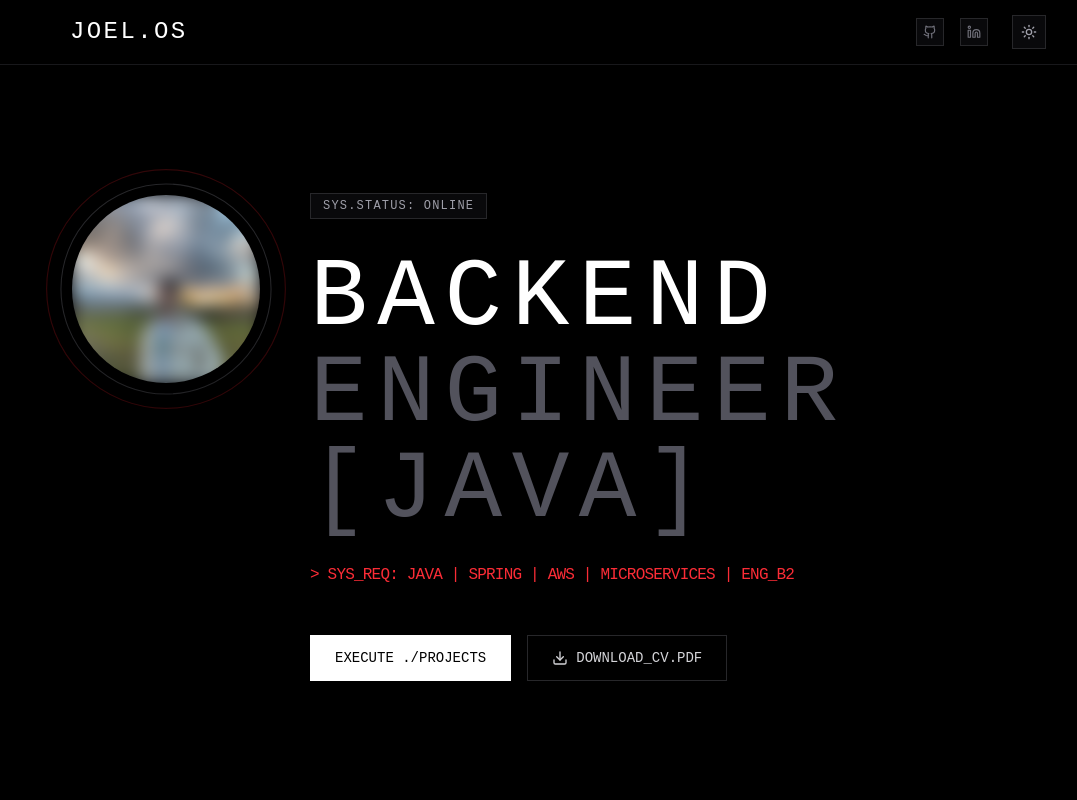
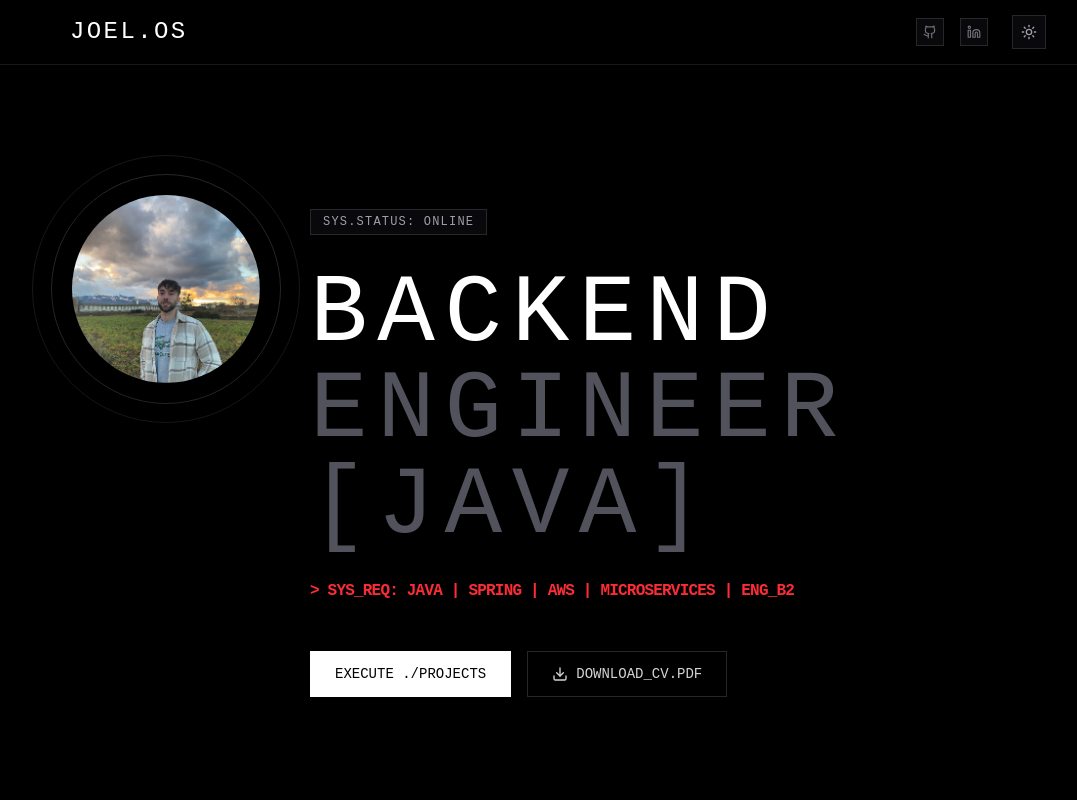
Before and after one commit to joelzgz14/portfolio, a Next.js app: page / in a window 1280 px wide. Shown: the top 800 px of the page, without its empty margins (82-1159 px from the left). Built offline with nearby package versions, Linux system fonts and the light colour scheme.

Commit message:
Avatar effect changed

```diff
--- a/src/app/globals.css
+++ b/src/app/globals.css
@@ -8,19 +8,16 @@
   .font-mono { font-family: 'Space Mono', monospace; }
   .font-dot { font-family: 'VT323', monospace; }
 
-  /* Rejillas de Puntos (Mejoradas para legibilidad y profesionalidad) */
-  /* Modo Claro: Fondo zinc-50, puntos zinc-300 muy finos */
+  /* Rejillas de Puntos fine-tuned (Nothing OS Look) */
   .bg-dot-grid {
-    background-image: radial-gradient(circle, #d4d4d8 0.5px, transparent 0.5px); /* zinc-300 dot on zinc-50 bg */
+    background-image: radial-gradient(circle, #000000 0.5px, transparent 0.5px);
     background-size: 24px 24px;
   }
-
-  /* Modo Oscuro: Fondo black, puntos zinc-900 muy finos */
   .dark .bg-dot-grid {
-    background-image: radial-gradient(circle, #262626 0.5px, transparent 0.5px); /* zinc-900 dot on black bg */
+    background-image: radial-gradient(circle, #333333 0.5px, transparent 0.5px);
   }
 
-  /* Animaciones Reveal (Scroll) Mejoradas */
+  /* Animaciones Reveal de Scroll Mejoradas */
   .reveal {
     opacity: 0;
     transform: translateY(30px) scale(0.98);
@@ -37,4 +34,46 @@
   .delay-0 { transition-delay: 0ms; }
   .delay-1 { transition-delay: 150ms; }
   .delay-2 { transition-delay: 300ms; }
+
+  /* -------------------------------------------------- */
+  /* --- NUEVA SECCIÓN: ANIMACIONES AVATAR AUTOPLAY --- */
+  /* -------------------------------------------------- */
+
+  /* 1. La línea de escáner roja: barrido rápido y desaparición */
+  @keyframes scanner-sweep {
+    0% { top: -10%; opacity: 0; }
+    10% { opacity: 1; }
+    80% { opacity: 1; }
+    100% { top: 110%; opacity: 0; }
+  }
+
+  /* 2. La foto: transición sedosa de B/N a Color (coordinada con el escáner) */
+  @keyframes photo-reveal {
+    0% { filter: grayscale(1); opacity: 0.8; }
+    60% { filter: grayscale(1); opacity: 0.8; } /* Mantiene el B/N hasta casi el final */
+    100% { filter: grayscale(0); opacity: 1; }
+  }
+
+  /* 3. La rejilla Dot Matrix: desaparece progresivamente */
+  @keyframes dots-fade {
+    0% { opacity: 0.3; }
+    70% { opacity: 0.3; }
+    100% { opacity: 0; }
+  }
+
+  /* Clases para aplicar las animaciones */
+  .animate-scanner {
+    animation: scanner-sweep 2.5s cubic-bezier(0.65, 0, 0.35, 1) forwards;
+    animation-delay: 0.8s; /* Espera un poco a que cargue la página */
+  }
+
+  .animate-photo-reveal {
+    animation: photo-reveal 2.8s cubic-bezier(0.65, 0, 0.35, 1) forwards;
+    animation-delay: 0.8s;
+  }
+
+  .animate-dots-fade {
+    animation: dots-fade 2.5s cubic-bezier(0.65, 0, 0.35, 1) forwards;
+    animation-delay: 0.8s;
+  }
 }
--- a/src/app/page.tsx
+++ b/src/app/page.tsx
@@ -20,32 +20,43 @@ export default function HomePage() {
   return (
     <main className="pb-24">
      {/* SECCIÓN 1: HERO */}
+{/* SECCIÓN 1: HERO CON EFECTO AVATAR AUTOPLAY */}
 <section className="py-24 md:py-32 border-b border-zinc-200 dark:border-zinc-900 relative reveal">
   <Container>
     <div className="flex flex-col md:flex-row gap-12 items-center md:items-start">
 
-      {/* --- BLOQUE DE AVATAR CON EFECTO PIXEL/BLUR --- */}
-      <div className="relative w-32 h-32 md:w-48 md:h-48 shrink-0 group/avatar">
-        {/* Anillos de hardware decorativos */}
-        <div className="absolute inset-0 border border-zinc-300 dark:border-zinc-800 rounded-full scale-110"></div>
-        <div className="absolute inset-0 border border-red-600/20 dark:border-red-500/20 rounded-full scale-125 animate-pulse"></div>
+      {/* --- BLOQUE DE AVATAR: EL ESCÁNER DE REVELADO (AUTOPLAY) --- */}
+      <div className="relative w-32 h-32 md:w-48 md:h-48 shrink-0">
 
-        {/* Contenedor de la imagen */}
-        <div className="w-full h-full rounded-full overflow-hidden border-2 border-white dark:border-black shadow-2xl relative bg-zinc-100 dark:bg-zinc-950 flex items-center justify-center">
+        {/* Anillos de hardware externos (Sutiles y fijos) */}
+        <div className="absolute inset-[-10%] border border-zinc-200 dark:border-zinc-800 rounded-full"></div>
+        <div className="absolute inset-[-20%] border border-zinc-100 dark:border-zinc-900 rounded-full"></div>
+
+        {/* Contenedor Principal (Máscara circular) */}
+        <div className="w-full h-full rounded-full overflow-hidden border-2 border-white dark:border-black bg-zinc-100 dark:bg-zinc-950 shadow-2xl relative z-10 flex items-center justify-center">
+
+          {/* La Imagen (Aplica la animación de B/N a Color) */}
           <img
             src={siteConfig.avatarUrl}
             alt={siteConfig.name}
-            /* Transición de blur: empieza en 8px y se limpia al hacer hover */
-            className="w-full h-full object-cover transition-all duration-700 blur-[8px] group-hover/avatar:blur-none group-hover/avatar:scale-105"
+            className="w-full h-full object-cover animate-photo-reveal"
           />
 
-          {/* Overlay de rejilla (simulación de píxeles) que desaparece en hover */}
-          <div className="absolute inset-0 pointer-events-none bg-dot-grid opacity-40 dark:opacity-50 group-hover/avatar:opacity-0 transition-opacity duration-700"></div>
+          {/* Capa de Rejilla Dot Matrix (Desaparece progresivamente) */}
+          <div className="absolute inset-0 pointer-events-none bg-dot-grid animate-dots-fade"></div>
+
+          {/* LA LÍNEA DE ESCÁNER (Aplica la animación de barrido) */}
+          <div className="absolute top-[-100%] left-0 w-full h-[2px] bg-red-600 shadow-[0_0_15px_4px_rgba(220,38,38,0.7)] animate-scanner"></div>
+        </div>
+
+        {/* Etiqueta técnica inferior confirmando identidad (Aparece al final de la animación) */}
+        <div className="absolute -bottom-6 left-1/2 -translate-x-1/2 font-mono text-[9px] text-zinc-400 whitespace-nowrap opacity-0 animate-fade-in animation-delay-3500">
+          SCAN_STATUS: OK // IDENTITY_CONFIRMED
         </div>
       </div>
 
       {/* --- BLOQUE DE TEXTO Y ACCIONES --- */}
-      <div className="md:flex-1 text-center md:text-left">
+      <div className="md:flex-1 text-center md:text-left pt-4">
         <div className="inline-block border border-zinc-300 dark:border-zinc-800 px-3 py-1 text-xs font-mono text-zinc-500 dark:text-zinc-400 mb-8 uppercase tracking-widest bg-zinc-100 dark:bg-zinc-950">
           SYS.STATUS: ONLINE
         </div>
@@ -57,7 +68,7 @@ export default function HomePage() {
           </span>
         </h1>
 
-        <p className="font-mono text-red-600 dark:text-red-500 text-sm md:text-base mb-12 uppercase tracking-tighter">
+        <p className="font-mono text-red-600 dark:text-red-500 text-sm md:text-base mb-12 uppercase tracking-tighter font-bold">
           {siteConfig.skills}
         </p>
 
```
